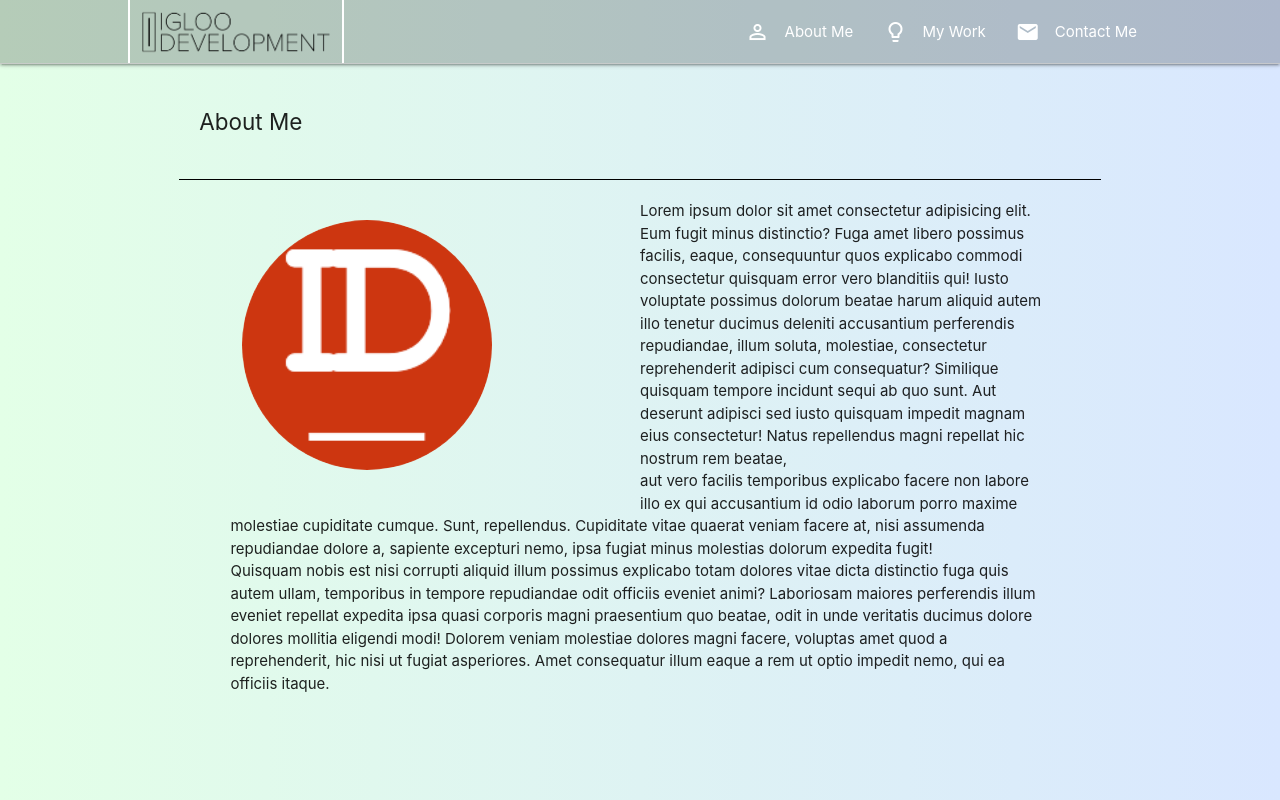
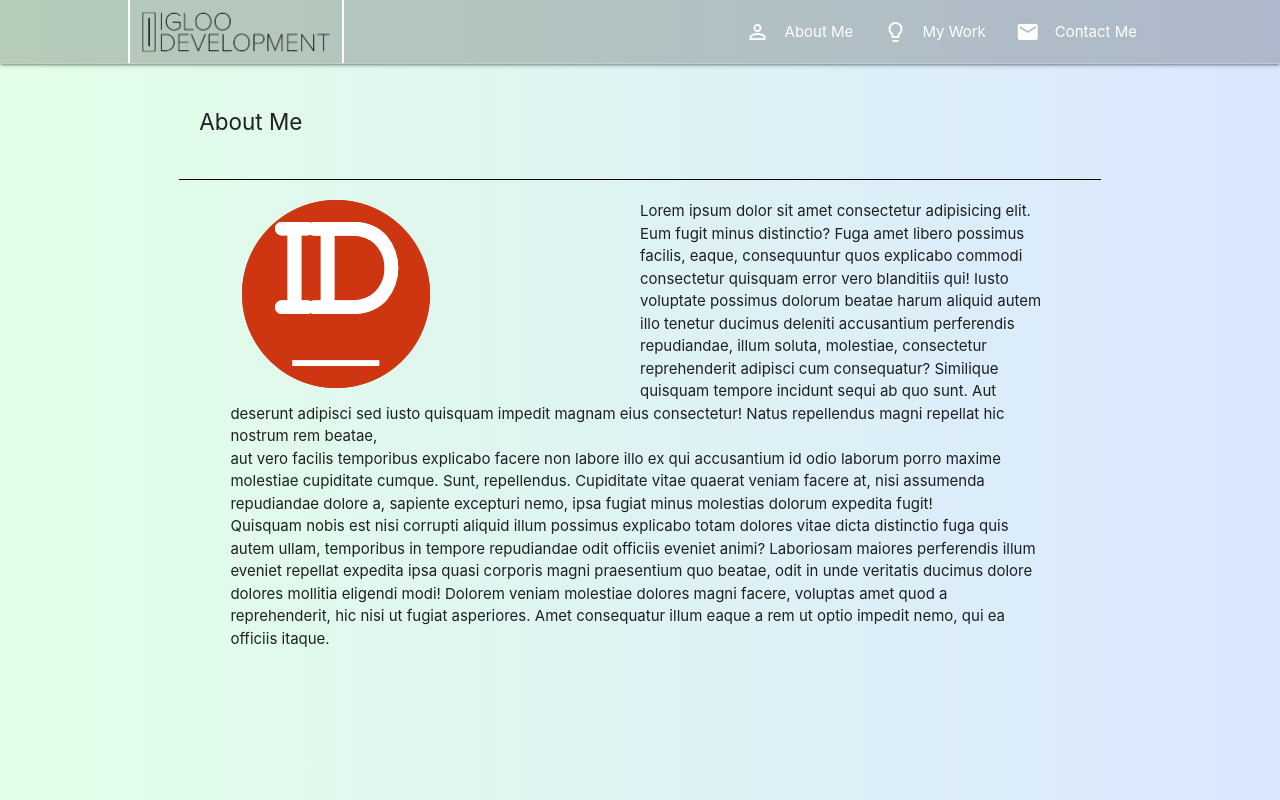
Before and after one commit to igloo1505/Portfolio_Revised, a React (Create React App) app in the folder client/: page / in a window 1280 px wide. Built offline with nearby package versions, Linux system fonts and the light colour scheme.

Commit message:
small style tweaks

```diff
--- a/client/src/index.css
+++ b/client/src/index.css
@@ -10,7 +10,7 @@
 }
 
 .navBar {
-  border-bottom: 1px solid hsla(0, 0%, 80%, .8);
+  border-bottom: 1px solid hsla(0, 0%, 80%, 0.8);
   background-color: #00000033;
   top: 0;
   overflow: hidden;
@@ -36,8 +36,6 @@
   border-left: 2px solid #ffff;
   /* background: linear-gradient(90deg, #bacfbf 0%, #b7ccc3 100%); */
 }
-
-
 
 @media only screen and (max-width: 600px) {
   .formIcon {
@@ -66,17 +64,14 @@
   }
 }
 
-
-
 /* Import from prior verison begins here */
-
 
 #nav {
   border-bottom: 1px solid #cccc;
   background-color: #fff;
 }
 
-.figurativeNothing>a {
+.figurativeNothing > a {
   color: #777777;
 }
 
@@ -128,7 +123,6 @@
     overflow-y: hidden;
   }
 
-
   .portfolioLayout {
     display: grid;
     grid-template-columns: repeat(1, 1fr);
@@ -145,15 +139,15 @@
 
 @media only screen and (max-width: 500px) {
   .conditionalPrefix {
-    display: none !important
+    display: none !important;
   }
 
   .mobileTweak {
-    padding-left: 0
+    padding-left: 0;
   }
 }
 
-.nav-wrapper>.brand-logo {
+.nav-wrapper > .brand-logo {
   padding-left: 20px;
   padding-right: 20px;
 }
@@ -177,17 +171,14 @@
 
 .infoCard {
   width: 80%;
-
   margin-left: auto;
   margin-right: auto;
   padding-top: 20px;
 }
 
-.activeSection>a {
+.activeSection > a {
   color: #fff;
 }
-
-
 
 .mainSection {
   min-height: calc(100vh - 164px);
@@ -200,7 +191,6 @@
 .row {
   margin-left: auto;
   margin-right: auto;
-  margin-bottom: 20px;
 }
 
 .col {
@@ -209,3 +199,9 @@
 }
 
 /* Import from prior version ends here */
+
+@media only screen and (max-width: 600px) {
+  .ProfileImage {
+    display: none;
+  }
+}
--- a/client/src/pages/AboutMe.js
+++ b/client/src/pages/AboutMe.js
@@ -6,8 +6,8 @@ const AboutMe = () => {
     <div className="row container">
       <div className="infoCardHeader">About Me</div>
       <div className="infoCard row">
-        <div className="col s6">
-          <img src={TempImage} alt="" className="RandomDude align-left" />
+        <div className="col s6 ProfileImage">
+          <img src={TempImage} alt="" className="Image align-left" />
         </div>
 
         <p>
```
